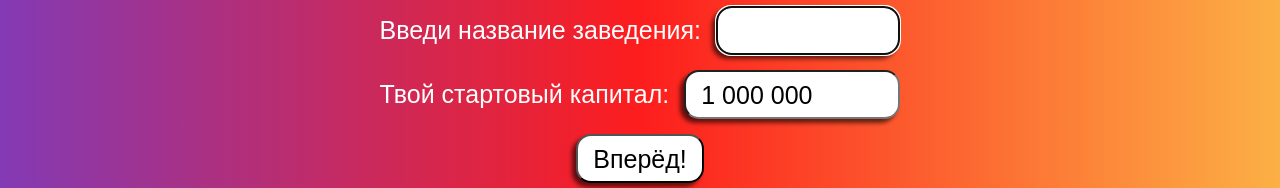
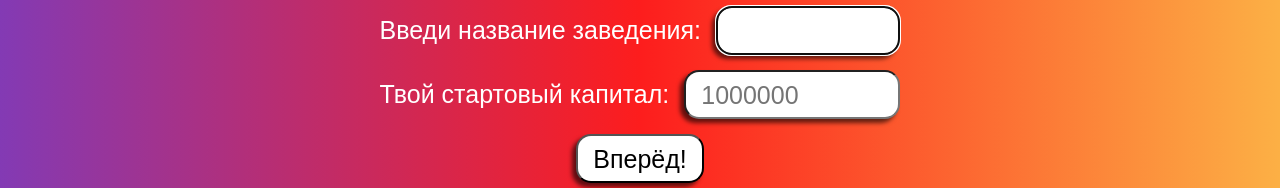
Before and after one commit to maksimbuyanov/pet, a React (Create React App) app: page / in a window 1280 px wide. Shown: the part 385-573 px from the top of the page. Built offline with nearby package versions, Linux system fonts and the light colour scheme.

Commit message:
fix table, text, refreshGame tippy

```diff
--- a/src/Components/Game/Status/Status.jsx
+++ b/src/Components/Game/Status/Status.jsx
@@ -1,10 +1,15 @@
 import React from "react"
 import "./Status.scss"
 import { useSelector } from "react-redux"
+import Tippy from "@tippyjs/react"
 import { getCafeName, getCash } from "../../../redux/initializing"
 import { getClients, getRounds, getShowTable } from "../../../redux/game"
 import { moneySplitter } from "../../helpers/parser"
 import refreshSvg from "../../../image/refresh.svg"
+// eslint-disable-next-line import/no-extraneous-dependencies
+import "tippy.js/dist/tippy.css"
+// eslint-disable-next-line import/no-extraneous-dependencies
+import "tippy.js/themes/light.css"
 
 function Status() {
   const cash = useSelector(getCash)
@@ -25,6 +30,13 @@ function Status() {
         <div className="status__cash">{moneySplitter(cash)}</div>
         <div className="status__clients">{clients}</div>
         {isShowTable && (
+          <Tippy
+            theme="light"
+            content="Перезагрузить игру"
+            arrow={Boolean(1)}
+            animation="fade"
+            duration={300}
+          >
             <button
               className="status__refresh"
               type="button"
@@ -32,6 +44,7 @@ function Status() {
             >
               <img src={refreshSvg} alt="Обновить" className="status__img" />
             </button>
+          </Tippy>
         )}
       </div>
     </div>
--- a/src/Components/Game/Table/Table.jsx
+++ b/src/Components/Game/Table/Table.jsx
@@ -29,7 +29,7 @@ const defaultTableBottomline = {
   visitors: 0,
   avPrice_arr: [],
   avPayment_arr: [],
-  cost_arr: [],
+  cost: "",
   commissions_arr: [],
   income_per_payer_arr: [],
   profit_from_stream_arr: [],
@@ -57,7 +57,6 @@ function Table() {
       acc.revenue += item.revenue
       acc.tax += item.tax
       acc.net_profit += item.net_profit
-      acc.cost_arr.push(item.cost)
       acc.avPrice_arr.push(item.avPrice)
       acc.avPayment_arr.push(item.avPayment)
       acc.commissions_arr.push(item.commissions)
@@ -67,7 +66,6 @@ function Table() {
       result.push(item)
       return acc
     }, defaultTableBottomline)
-    bottomLine.cost = avValue(bottomLine.cost_arr)
     bottomLine.avPrice = avValue(bottomLine.avPrice_arr)
     bottomLine.avPayment = avValue(bottomLine.avPayment_arr)
     bottomLine.commissions = avValue(bottomLine.commissions_arr)
--- a/src/Components/InitializingPage/Start.jsx
+++ b/src/Components/InitializingPage/Start.jsx
@@ -22,7 +22,15 @@ import {
 } from "../../redux/initializingActionsCreators"
 
 const MAX_VAL = 10_000_000
-const withValueLimit = ({ floatValue }) => floatValue <= MAX_VAL
+const withValueLimit = ({ floatValue }) => {
+  if (floatValue <= MAX_VAL) {
+    return true
+  }
+  if (!floatValue) {
+    return true
+  }
+  return false
+}
 
 function Start() {
   const dispatch = useDispatch()
@@ -80,7 +88,7 @@ function Start() {
               type="text"
               thousandSeparator={" "}
               required
-              defaultValue={1_000_000}
+              placeholder={1_000_000}
               name="cash"
               ref={cashRef}
               isAllowed={withValueLimit}
--- a/src/Components/helpers/text.js
+++ b/src/Components/helpers/text.js
@@ -72,7 +72,7 @@ export const setup = [
       И для начала тебе нужно зарегистрировать свою деятельность.
       Есть несколько способов, выбери наиболее удобный для себя, только
       внимательно изучи условия каждого варианта.`,
-      title: "Регистрация ИП",
+      title: "Регистрация бизнеса",
     },
     choice: {
       positionClass: "initial__choice",
```
Lines whose indentation alone changed are shown as unchanged.
